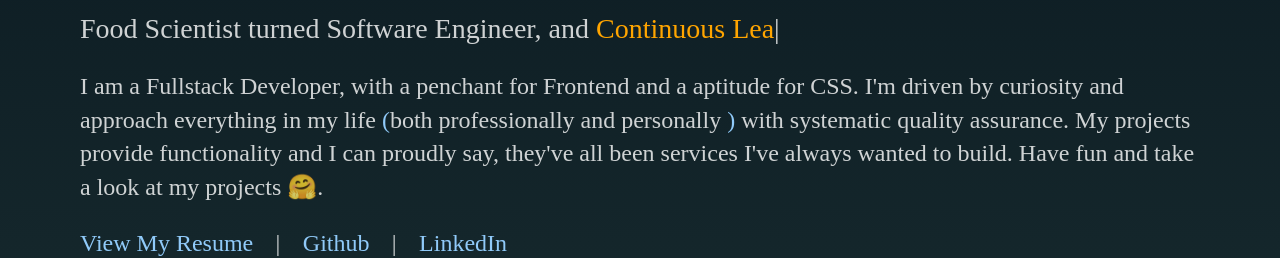
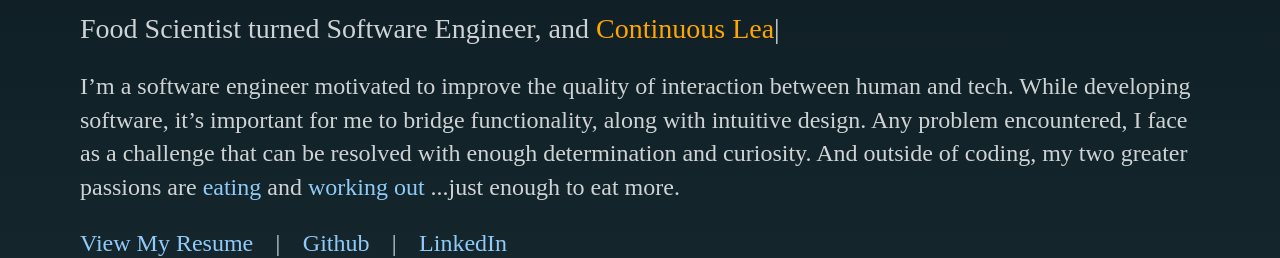
Before and after one commit to QuocLam-io/Portfolio, a React (Create React App) app: page / in a window 1280 px wide. Shown: the part 157-415 px from the top of the page. Built offline with nearby package versions, Linux system fonts and the light colour scheme.

Commit message:
Resume link change

```diff
--- a/src/App.js
+++ b/src/App.js
@@ -38,12 +38,9 @@ function App() {
           <span className="cursed-blinker" ref={typedRef}></span>
         </p>
         <p className="intro-text">
-          I am a Fullstack Developer, with a penchant for Frontend and a aptitude
-          for CSS. I'm driven by curiosity and approach everything in my life{" "}
-          <span>(</span>both professionally and personally <span>)</span> with
-          systematic quality assurance. My projects provide functionality and I
-          can proudly say, they've all been services I've always wanted to
-          build. Have fun and take a look at my projects 🤗.
+        I’m a software engineer motivated to improve the quality of interaction between human and tech. While developing software, it’s important for me to bridge functionality, along with intuitive design. Any problem encountered, I face as a challenge that can be resolved with enough determination and curiosity. And outside of coding, my two greater passions are <span>eating</span> and <span>
+          working out
+          </span> ...just enough to eat more.
           {/* <span>(</span>
           always more to come<span>) </span>
           and have fun! 🤗 */}
@@ -51,7 +48,7 @@ function App() {
         <div className="more-links">
           {/* <a href="">More About Me</a> */}
           <a
-            href="https://drive.google.com/file/d/12yQUTmYFx7uOEnvHbTIa49nWXuOQiGTD/view?usp=sharing"
+            href="https://drive.google.com/file/d/11OPO6lIchPSDKQFbW_Yj2Icmawd-jL9i/view?usp=sharing"
             target="#"
           >
             View My Resume
```
